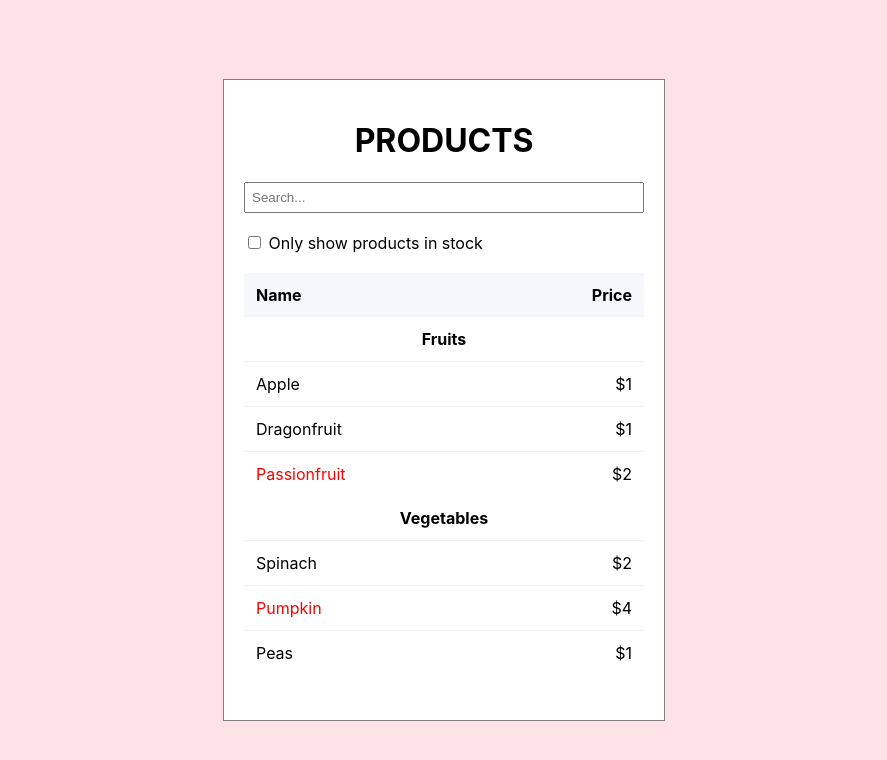
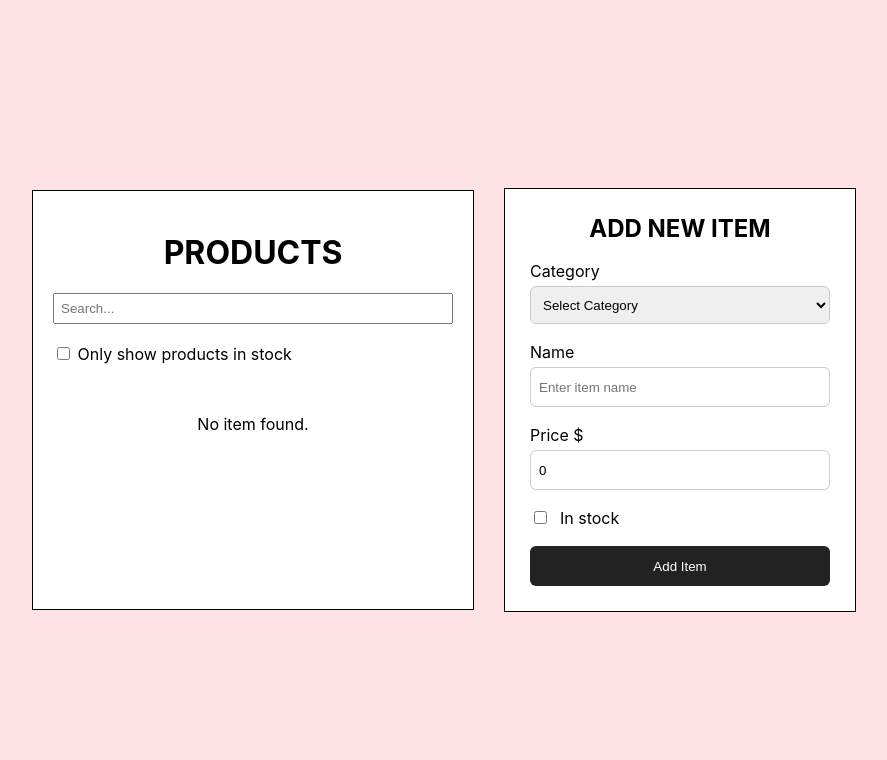
Before and after one commit to Zolboo123456/shop, a React (Create React App) app: page / in a window 1280 px wide. Shown: the top 760 px of the page, without its empty margins (196-1083 px from the left). Built offline with nearby package versions, Linux system fonts and the light colour scheme.

Commit message:
finalized

```diff
--- a/package.json
+++ b/package.json
@@ -10,6 +10,7 @@
     "react": "^19.2.4",
     "react-dom": "^19.2.4",
     "react-scripts": "5.0.1",
+    "uuid": "^13.0.0",
     "web-vitals": "^2.1.4"
   },
   "scripts": {
--- a/src/App.js
+++ b/src/App.js
@@ -1,18 +1,51 @@
 import FilterableProductTable from "./component/FilterableProductTable";
-import { useState } from "react";
-
-const database = [
-  { category: "Fruits", price: "$1", stocked: true, name: "Apple" },
-  { category: "Fruits", price: "$1", stocked: true, name: "Dragonfruit" },
-  { category: "Fruits", price: "$2", stocked: false, name: "Passionfruit" },
-  { category: "Vegetables", price: "$2", stocked: true, name: "Spinach" },
-  { category: "Vegetables", price: "$4", stocked: false, name: "Pumpkin" },
-  { category: "Vegetables", price: "$1", stocked: true, name: "Peas" },
-];
+import AddItem from "./component/addItem";
+import { useState, useEffect } from "react";
 
 const App = () => {
+  const newData = JSON.parse(localStorage.getItem("products")) || [];
+
   const [checked, setChecked] = useState(false);
   const [search, setSearch] = useState("");
+  const [database, setDatabase] = useState(newData);
+
+  useEffect(() => {
+    localStorage.setItem("products", JSON.stringify(database));
+  }, [database]);
+
+  const emojiMap = {
+    apple: "🍎",
+    greenapple: "🍏",
+    banana: "🍌",
+    orange: "🍊",
+    lemon: "🍋",
+    lime: "🍋",
+    grape: "🍇",
+    watermelon: "🍉",
+    strawberry: "🍓",
+    blueberry: "🫐",
+    cherry: "🍒",
+    peach: "🍑",
+    mango: "🥭",
+    pineapple: "🍍",
+    coconut: "🥥",
+    kiwi: "🥝",
+    pear: "🍐",
+    melon: "🍈",
+    carrot: "🥕",
+    corn: "🌽",
+    broccoli: "🥦",
+    lettuce: "🥬",
+    cucumber: "🥒",
+    pepper: "🫑",
+    eggplant: "🍆",
+    garlic: "🧄",
+    onion: "🧅",
+    potato: "🥔",
+    tomato: "🍅",
+    mushroom: "🍄",
+    avocado: "🥑",
+  };
 
   return (
     <div
@@ -22,6 +55,7 @@ const App = () => {
         alignItems: "center",
         height: "100vh",
         backgroundColor: "#ffe2e6",
+        gap: "30px",
       }}
     >
       <FilterableProductTable
@@ -30,7 +64,10 @@ const App = () => {
         setChecked={setChecked}
         search={search}
         setSearch={setSearch}
+        setDatabase={setDatabase}
+        emojiMap={emojiMap}
       />
+      <AddItem database={database} setDatabase={setDatabase} />
     </div>
   );
 };
--- a/src/component/FilterableProductTable.js
+++ b/src/component/FilterableProductTable.js
@@ -7,13 +7,15 @@ const FilterableProductTable = ({
   setChecked,
   search,
   setSearch,
+  setDatabase,
+  emojiMap,
 }) => {
   return (
     <div
       style={{
         width: "400px",
-        height: "600px",
-        border: "1px solid grey",
+        minHeight: "377.5px",
+        border: "1px solid black",
         padding: "20px",
         backgroundColor: "white",
       }}
@@ -27,7 +29,13 @@ const FilterableProductTable = ({
         setSearch={setSearch}
       />
 
-      <ProductTable info={data} checked={checked} search={search} />
+      <ProductTable
+        info={data}
+        checked={checked}
+        search={search}
+        setDatabase={setDatabase}
+        emojiMap={emojiMap}
+      />
     </div>
   );
 };
--- a/src/component/ProductTable.js
+++ b/src/component/ProductTable.js
@@ -1,4 +1,4 @@
-const ProductTable = ({ info, checked, search }) => {
+const ProductTable = ({ info, checked, search, setDatabase, emojiMap }) => {
   const searchData = info.filter((item) =>
     item.name.toLowerCase().includes(search.toLowerCase()),
   );
@@ -7,6 +7,13 @@ const ProductTable = ({ info, checked, search }) => {
 
   const fruitData = data.filter((item) => item.category === "Fruits");
   const vegetableData = data.filter((item) => item.category === "Vegetables");
+  const noItem = searchData.length === 0;
+  const handleDelete = (idToDelete) => {
+    console.log(idToDelete);
+
+    const dataAfterDelete = info.filter((item) => item.id !== idToDelete);
+    setDatabase(dataAfterDelete);
+  };
 
   return (
     <table
@@ -16,17 +23,35 @@ const ProductTable = ({ info, checked, search }) => {
         borderCollapse: "collapse",
       }}
     >
-      <thead>
-        <tr style={{ background: "#f5f7fa" }}>
-          <th style={{ padding: 12, textAlign: "left" }}>Name</th>
-          <th style={{ padding: 12, textAlign: "right" }}>Price</th>
-        </tr>
-      </thead>
+      {!noItem && (
+        <thead>
+          <tr style={{ background: "#f5f7fa" }}>
+            <th style={{ padding: 12 }}>Name</th>
+            <th style={{ padding: 12 }}>Emoji</th>
+            <th style={{ padding: 12 }}>Price</th>
+            <th style={{ padding: 12 }}>Delete</th>
+          </tr>
+        </thead>
+      )}
+
+      {noItem && (
+        <tbody>
+          <tr style={{ textAlign: "center" }}>
+            <td style={{ paddingTop: "30px" }}>No item found.</td>
+          </tr>
+        </tbody>
+      )}
 
       <tbody>
         {fruitData.length > 0 && (
           <tr>
-            <th colSpan="2" style={{ textAlign: "center", padding: 12 }}>
+            <th
+              colSpan="2"
+              style={{
+                textAlign: "center",
+                padding: 12,
+              }}
+            >
               Fruits
             </th>
           </tr>
@@ -47,11 +72,48 @@ const ProductTable = ({ info, checked, search }) => {
               style={{
                 padding: 12,
                 borderTop: "1px solid #eee",
+                textAlign: "center",
+              }}
+            >
+              <span>
+                {emojiMap[rowData.name.toLowerCase().replace(" ")] || "📦"}
+              </span>
+            </td>
+            <td
+              style={{
+                padding: 12,
+                borderTop: "1px solid #eee",
+                textAlign: "center",
+              }}
+            >
+              ${rowData.price}
+            </td>
+            <td
+              style={{
+                padding: 12,
+                borderTop: "1px solid #eee",
                 textAlign: "right",
               }}
             >
-              {rowData.price}
-            </td>
+              <button
+                onClick={() => handleDelete(rowData.id)}
+                onChange={handleDelete}
+                style={{
+                  backgroundColor: "#ff4d4f",
+                  color: "white",
+                  border: "none",
+                  padding: "6px 14px",
+                  borderTop: "1px solid #eee",
+                  borderRadius: "8px",
+                  cursor: "pointer",
+                  fontSize: "13px",
+                  fontWeight: "500",
+                  transition: "0.2s ease",
+                }}
+              >
+                Delete
+              </button>
+            </td>{" "}
           </tr>
         ))}
 
@@ -78,10 +140,45 @@ const ProductTable = ({ info, checked, search }) => {
               style={{
                 padding: 12,
                 borderTop: "1px solid #eee",
+                textAlign: "center",
+              }}
+            >
+              <span>
+                {emojiMap[rowData.name.toLowerCase().replace(" ")] || "📦"}
+              </span>
+            </td>
+            <td
+              style={{
+                padding: 12,
+                borderTop: "1px solid #eee",
+                textAlign: "center",
+              }}
+            >
+              ${rowData.price}
+            </td>
+            <td
+              style={{
+                padding: 12,
+                borderTop: "1px solid #eee",
                 textAlign: "right",
               }}
             >
-              {rowData.price}
+              <button
+                onClick={() => handleDelete(rowData.id)}
+                style={{
+                  backgroundColor: "#ff4d4f",
+                  color: "white",
+                  border: "none",
+                  padding: "6px 14px",
+                  borderRadius: "8px",
+                  cursor: "pointer",
+                  fontSize: "13px",
+                  fontWeight: "500",
+                  transition: "0.2s ease",
+                }}
+              >
+                Delete
+              </button>
             </td>
           </tr>
         ))}
--- /dev/null
+++ b/src/component/addItem.js
@@ -0,0 +1,140 @@
+import { useState } from "react";
+import { v4 as uuidv4 } from "uuid";
+
+const AddItem = ({ setDatabase, database, rowData }) => {
+  const [formData, setFormData] = useState({
+    category: "",
+    name: "",
+    price: 0,
+    stocked: false,
+    id: uuidv4(),
+  });
+
+  const handleChange = (e) => {
+    const { name, value, type, checked } = e.target;
+
+    setFormData((prev) => ({
+      ...prev,
+      [name]: type === "checkbox" ? checked : value,
+    }));
+  };
+
+  const handleSubmit = () => {
+    setDatabase((prev) => {
+      const updatedProducts = [...prev, formData];
+      localStorage.setItem("products", JSON.stringify(updatedProducts));
+      return updatedProducts;
+    });
+
+    setFormData({
+      category: "",
+      name: "",
+      price: 0,
+      stocked: false,
+      id: uuidv4(),
+    });
+  };
+
+  const handleClick = (products) => {
+    if (products.length === 0) {
+      alert("There are no products to be added!");
+    } else {
+      handleSubmit();
+    }
+  };
+
+  return (
+    <div
+      style={{
+        width: "300px",
+        padding: "25px",
+        backgroundColor: "white",
+        display: "flex",
+        flexDirection: "column",
+        gap: "18px",
+        border: "black 1px solid",
+      }}
+    >
+      <h2 style={{ textAlign: "center", margin: 0 }}>ADD NEW ITEM</h2>
+
+      <div style={{ display: "flex", flexDirection: "column", gap: "5px" }}>
+        <label>Category</label>
+        <select
+          name="category"
+          value={formData.category}
+          onChange={handleChange}
+          style={{
+            height: "38px",
+            borderRadius: "6px",
+            border: "1px solid #ccc",
+            padding: "0px 8px",
+          }}
+        >
+          <option value="">Select Category</option>
+          <option value="Fruits">Fruits</option>
+          <option value="Vegetables">Vegetables</option>
+        </select>
+      </div>
+
+      <div style={{ display: "flex", flexDirection: "column", gap: "5px" }}>
+        <label>Name</label>
+        <input
+          type="text"
+          name="name"
+          value={formData.name}
+          onChange={handleChange}
+          placeholder="Enter item name"
+          style={{
+            height: "38px",
+            borderRadius: "6px",
+            border: "1px solid #ccc",
+            padding: "0 8px",
+          }}
+        />
+      </div>
+
+      <div style={{ display: "flex", flexDirection: "column", gap: "5px" }}>
+        <label>Price $</label>
+        <input
+          type="number"
+          name="price"
+          value={formData.price}
+          onChange={handleChange}
+          min={1}
+          style={{
+            height: "38px",
+            borderRadius: "6px",
+            border: "1px solid #ccc",
+            padding: "0 8px",
+          }}
+        />
+      </div>
+
+      <div>
+        <input
+          name="stocked"
+          checked={formData.stocked}
+          onChange={handleChange}
+          type="checkbox"
+        />
+        <label style={{ paddingLeft: "10px" }}>In stock</label>
+      </div>
+
+      <button
+        onClick={handleClick}
+        style={{
+          height: "40px",
+          backgroundColor: "#222",
+          color: "white",
+          border: "none",
+          borderRadius: "6px",
+          cursor: "pointer",
+        }}
+      >
+        Add Item
+      </button>
+    </div>
+  );
+};
+
+export default AddItem;
```
Also changed, not shown: 1 other file (tests, documents, lock files or other folders).
